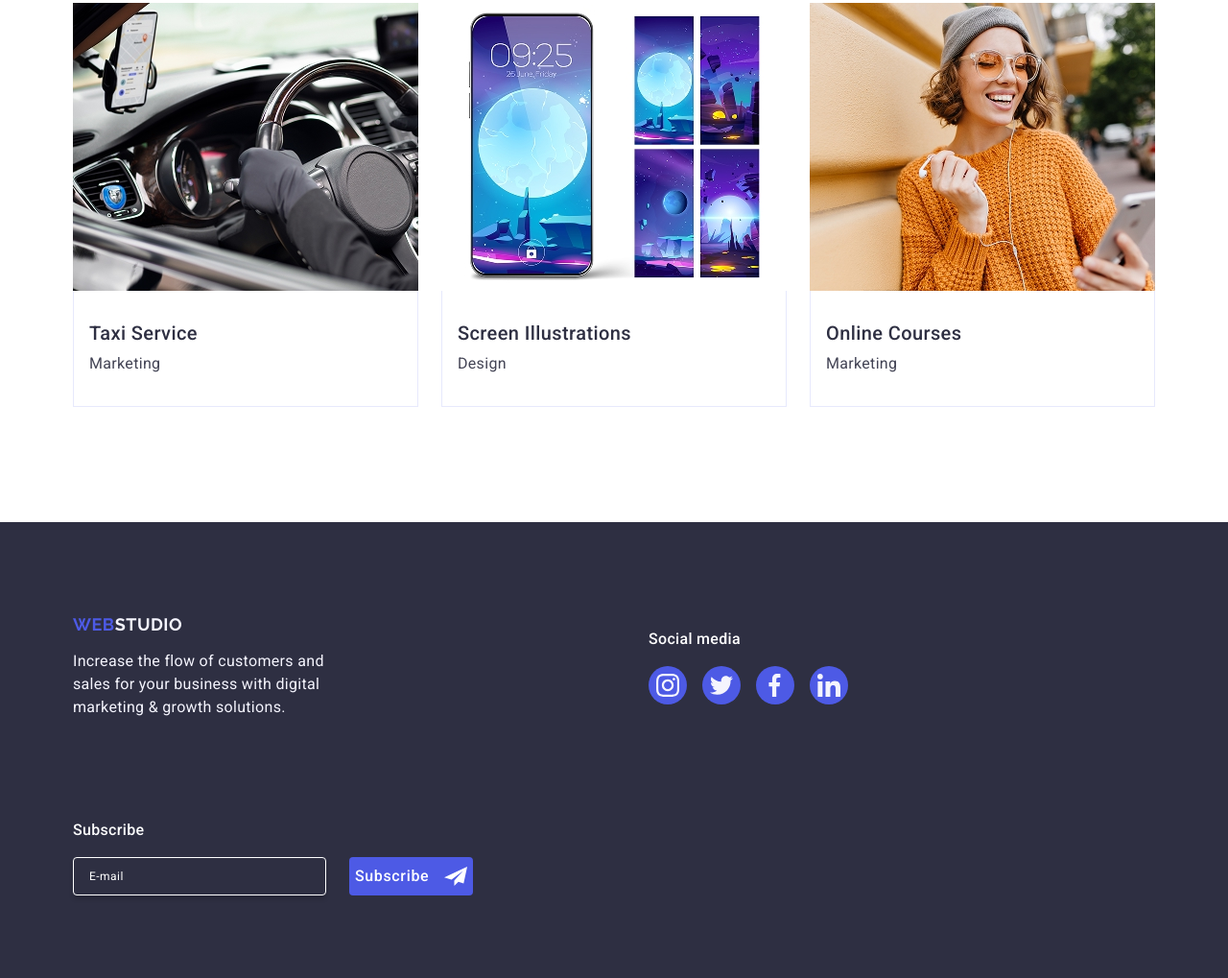
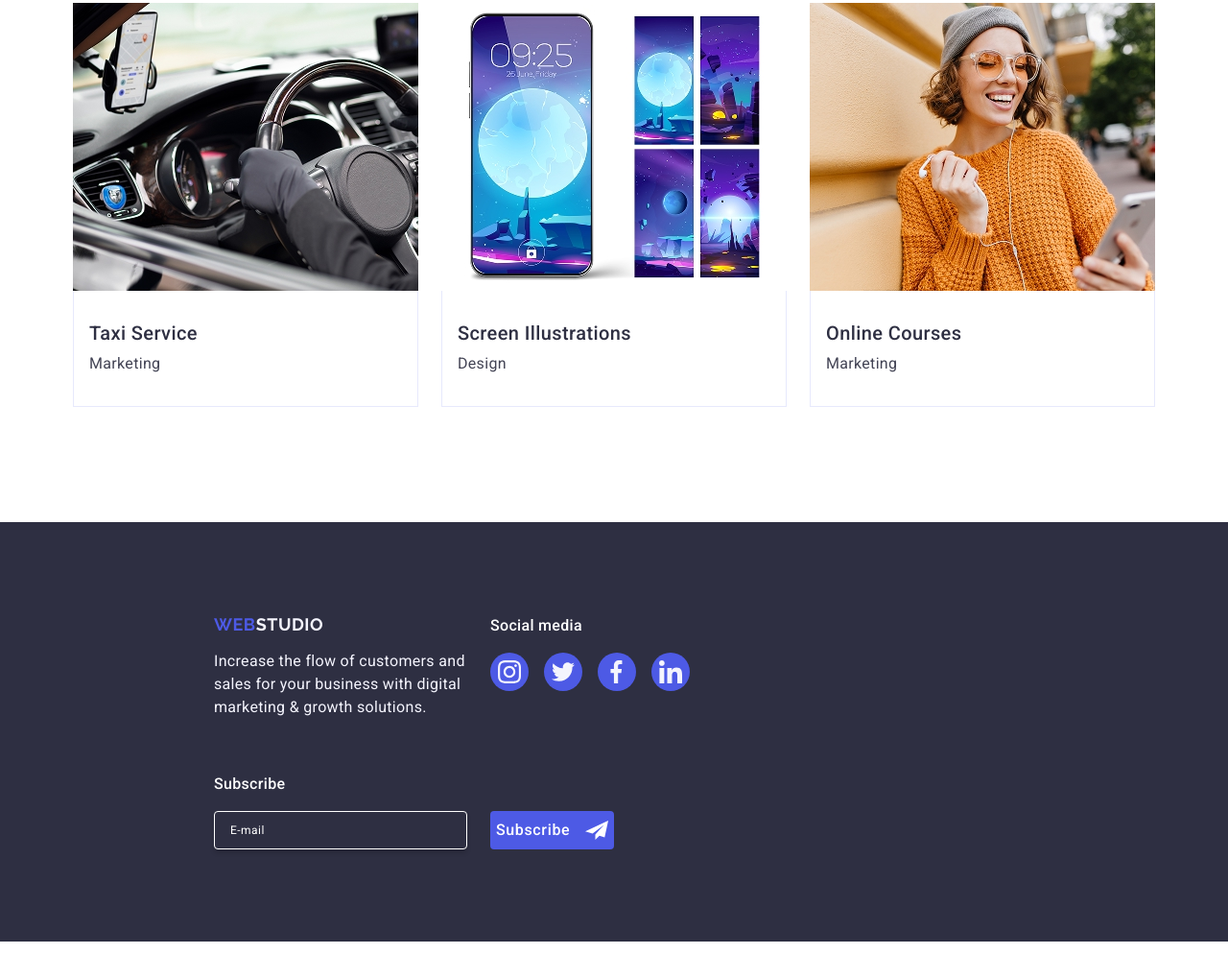
Before and after one commit to LudSkop/goit-markup-hw-06, a plain HTML site: page index.html in a window 1280 px wide. Shown: the part 2687-3706 px from the top of the page at 96% size. After the commit the page ends 3668 px from the top, so only its background shows below. Drawn offline with nearby package versions, Linux system fonts and the light colour scheme.

Commit message:
added footer desktop

```diff
--- a/css/styles.css
+++ b/css/styles.css
@@ -972,20 +972,32 @@ button {
     margin-left: 16px;
 }
 @media screen and (min-width: 768px) {
+    .page-footer {
+            padding-top: 96px;
+            padding-bottom: 96px;
+            padding-left: 108px;
+
+        }
     .container-footer {
+        display: flex;
         flex-direction: row;
         flex-wrap: wrap;
+        justify-content: flex-start;
+        align-items: flex-start;
+        gap: 24px;
+        padding-left: 108px;
 
     }
 .container-logo {
-    flex: 1 1 300px;
+    flex-basis: 264px;
     display: flex;
     flex-direction: column;
     align-items: flex-start;
 
+
 }
 .social-container {
-    flex: 1 1 300px;
+    flex-basis: 264px;
     display: flex;
     flex-direction: column;
     align-items: flex-start;
@@ -1012,7 +1024,7 @@ button {
     flex-direction: row;
     align-items: flex-start;
     gap: 24px;
-    margin: 0 auto;
+
 
 }
 .footer-input {
```
